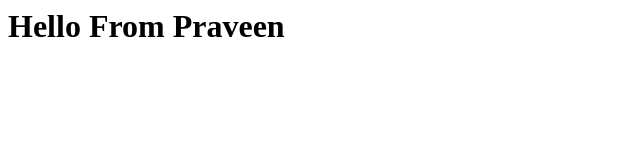
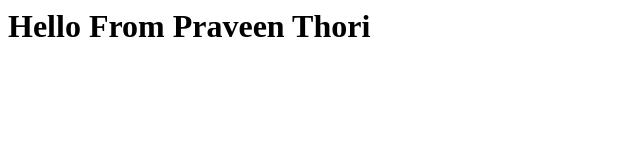
Before and after one commit to praveenthori123/firstjenkinsproject, a plain HTML site: page index.html in a window 1280 px wide. Shown: the whole page, without its empty margins (0-640 px from the left). Drawn offline with Linux system fonts and the light colour scheme.

Commit message:
Update index.html

```diff
--- a/index.html
+++ b/index.html
@@ -1 +1 @@
-<h1> Hello From Praveen </h1>
+<h1> Hello From Praveen Thori</h1>
```
